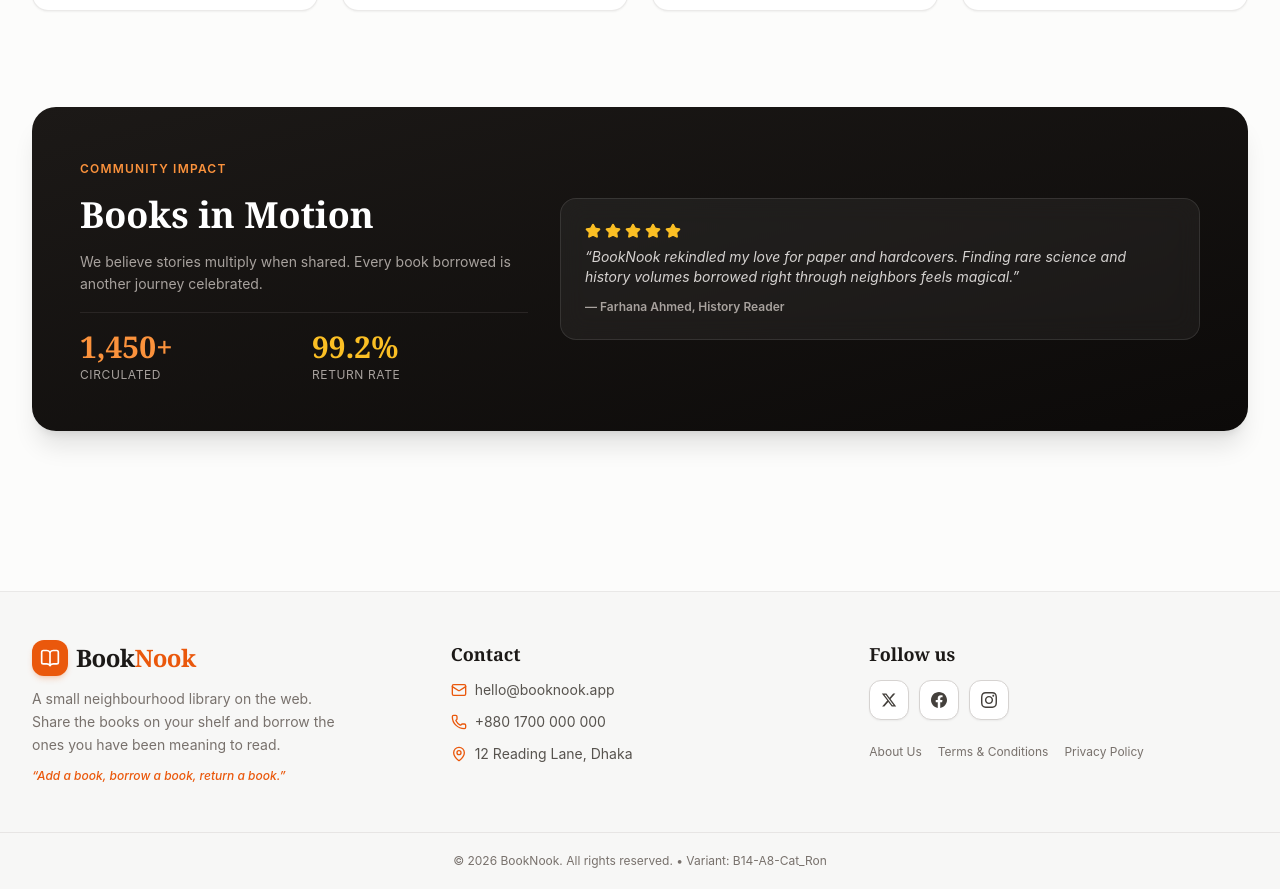
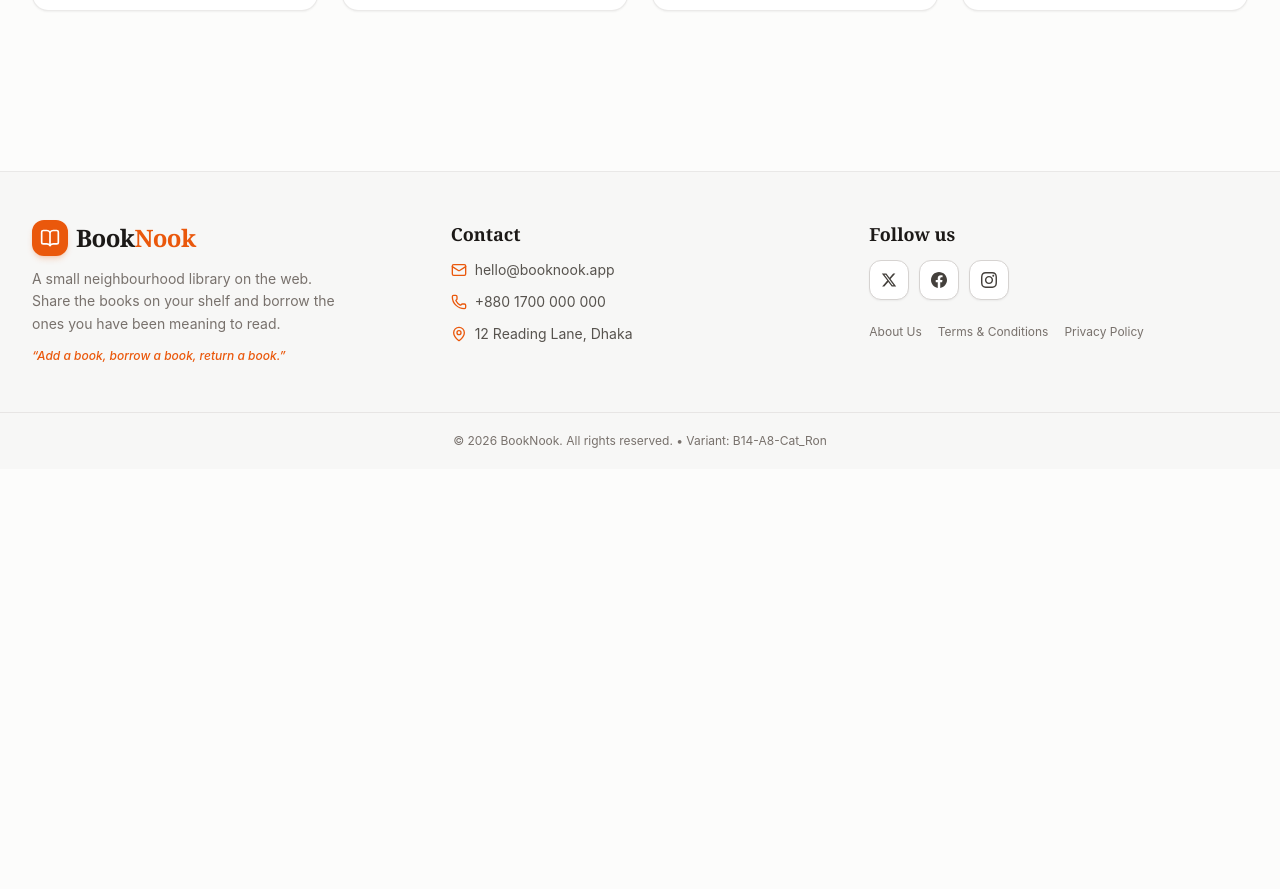
Before and after one commit to shajibsikder/booknook-client-a8, a Next.js app: page / in a window 1280 px wide. Shown: the part 2056-2945 px from the top of the page. After the commit the page ends 2525 px from the top, so only its background shows below. Built offline with nearby package versions, Linux system fonts and the light colour scheme; no server answers.

Commit message:
refactor(home): remove optional Community Impact banner to align with instructor demo architecture

```diff
--- a/src/app/page.tsx
+++ b/src/app/page.tsx
@@ -14,7 +14,6 @@ import {
   Atom,
   Landmark,
   Smile,
-  Star,
 } from "lucide-react";
 import BookCard, { Book } from "@/components/BookCard";
 
@@ -293,49 +292,6 @@ export default function HomePage() {
           ))}
         </div>
       </section>
-
-      {/* 5. EXTRA BONUS: COMMUNITY VOICES & IMPACT */}
-      <section className="container mx-auto px-4 sm:px-6 lg:px-8 max-w-7xl">
-        <div className="p-8 sm:p-12 rounded-3xl bg-gradient-to-br from-stone-900 via-stone-850 to-stone-950 text-white shadow-xl">
-          <div className="grid grid-cols-1 lg:grid-cols-12 gap-8 items-center">
-            <div className="lg:col-span-5 space-y-4">
-              <span className="text-xs uppercase tracking-widest text-orange-400 font-semibold">
-                Community Impact
-              </span>
-              <h3 className="font-serif text-3xl sm:text-4xl font-bold text-white">
-                Books in Motion
-              </h3>
-              <p className="text-sm text-stone-400 leading-relaxed">
-                We believe stories multiply when shared. Every book borrowed is another journey celebrated.
-              </p>
-              <div className="grid grid-cols-2 gap-4 pt-4 border-t border-stone-800">
-                <div>
-                  <p className="font-serif text-2xl sm:text-3xl font-extrabold text-orange-400">1,450+</p>
-                  <p className="text-xs text-stone-400 uppercase tracking-wider mt-0.5">Circulated</p>
-                </div>
-                <div>
-                  <p className="font-serif text-2xl sm:text-3xl font-extrabold text-amber-400">99.2%</p>
-                  <p className="text-xs text-stone-400 uppercase tracking-wider mt-0.5">Return Rate</p>
-                </div>
-              </div>
-            </div>
-
-            <div className="lg:col-span-7 space-y-4">
-              <div className="p-5 sm:p-6 rounded-2xl bg-white/5 border border-white/10 backdrop-blur-md">
-                <div className="flex items-center gap-1 text-amber-400 mb-2">
-                  {[1, 2, 3, 4, 5].map((s) => (
-                    <Star key={s} className="w-4 h-4 fill-amber-400" />
-                  ))}
-                </div>
-                <p className="text-sm text-stone-300 italic">
-                  &ldquo;BookNook rekindled my love for paper and hardcovers. Finding rare science and history volumes borrowed right through neighbors feels magical.&rdquo;
-                </p>
-                <p className="text-xs text-stone-400 mt-3 font-semibold">— Farhana Ahmed, History Reader</p>
-              </div>
-            </div>
-          </div>
-        </div>
-      </section>
     </div>
   );
 }
```
